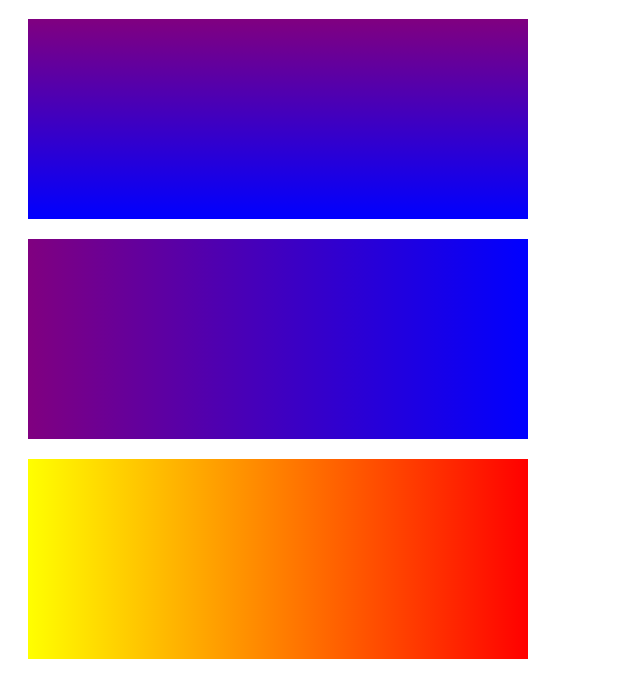
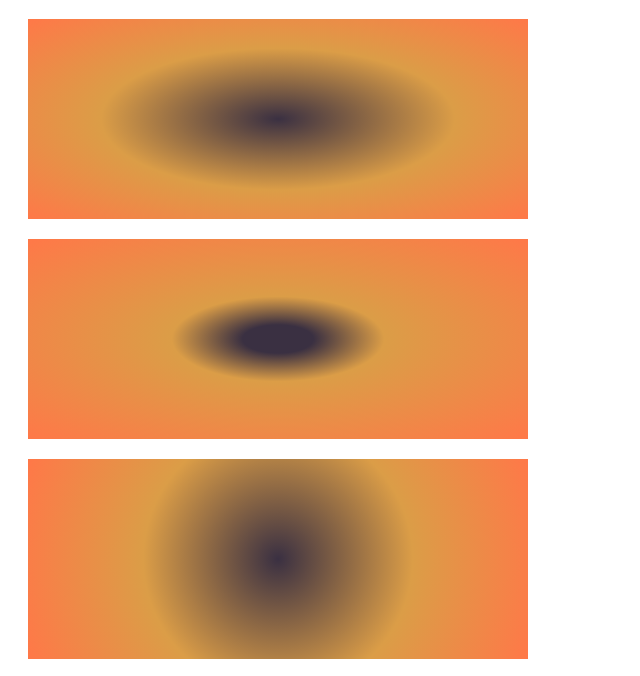
Before and after one commit to biancamartinelli/HTML5-e-CSS3-Tecnicas-Avancadas, a plain HTML site: page Seção CSS/index.html in a window 1280 px wide. Shown: the part 61-737 px from the top of the page, without its empty margins (0-640 px from the left). Drawn offline with Linux system fonts and the light colour scheme.

Commit message:
gradiente radial

```diff
--- a/Seção CSS/index.html
+++ b/Seção CSS/index.html
@@ -26,14 +26,18 @@
         <div class="inner-calc calc2"></div>
         <div class="inner-calc calc3"></div>
         <div class="inner-calc calc4"></div>
-    </div>-->
+    </div>
 
     <div class="gradient-box gradient1"></div>
     <div class="gradient-box gradient2"></div>
     <div class="gradient-box gradient3"></div>
     <div class="gradient-box gradient4"></div>
     <div class="gradient-box gradient5"></div>
-    <div class="gradient-box gradient6"></div>
+    <div class="gradient-box gradient6"></div>-->
+    <div class="gradient-box gradient7"></div>
+    <div class="gradient-box gradient8"></div>
+    <div class="gradient-box gradient9"></div>
+
 
 </body>
 </html>
--- a/Seção CSS/style.css
+++ b/Seção CSS/style.css
@@ -207,3 +207,15 @@
 .gradient6{
     background-image: linear-gradient(red, salmon , silver);
 }
+
+.gradient7{
+    background-image: radial-gradient(#3a3042, #db9d47, #ff7848);
+}
+
+.gradient8{
+    background-image: radial-gradient(#3a3042 10%, #db9d47 30%,  #ff7848);
+}
+
+.gradient9{
+    background-image: radial-gradient(circle, #3a3042, #db9d47,  #ff7848);
+}
```
